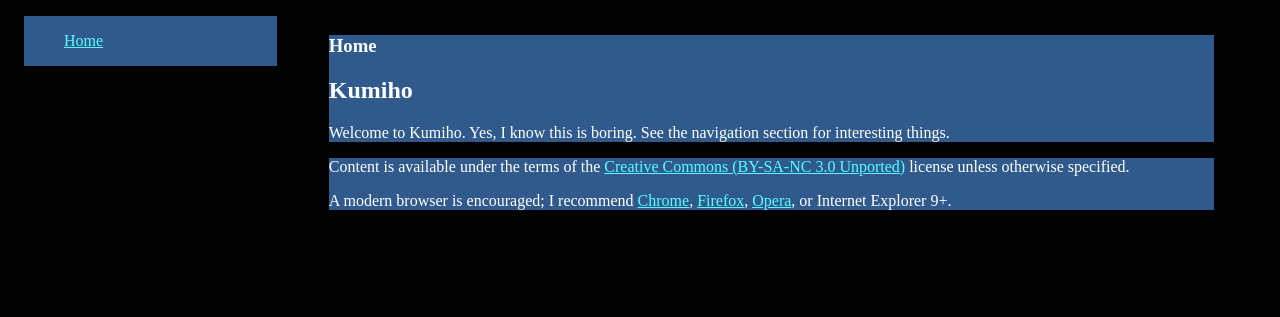
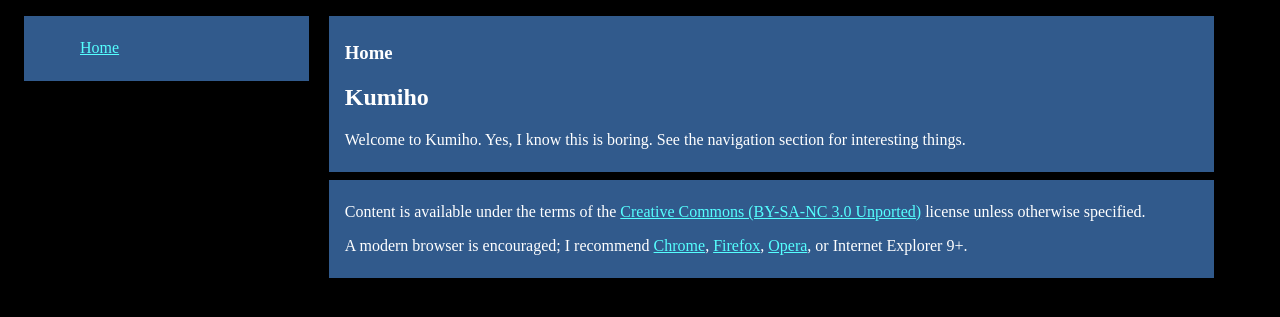
Before and after one commit to atymes/aerdan.github.com, a Jekyll site: the page built from index.html, in a window 1280 px wide. Shown: the top 317 px of the page. Built offline with Jekyll 4.4.1, drawn with Linux system fonts in a browser that asks for light colours.

Commit message:
base: Adjust margins and padding.

```diff
--- a/css/base.css
+++ b/css/base.css
@@ -14,11 +14,14 @@ article, nav, footer {
     border-image: url(/img/ff4.png) 4 4;
     -moz-border-image: url(/img/ff4.png) 4 4;
     -o-border-image: url(/img/ff4.png) 4 4;
+    padding-top: 1ex;
+    padding-left: 1em;
+    padding-right: 1em;
+    padding-bottom: 1ex;
 }
 nav {
     width: 20%;
     margin-left: 1em;
-    margin-right: 1em;
     vertical-align: top;
 }
 nav > ul {
@@ -27,9 +30,6 @@ nav > ul {
 aside {
     width: 70%;
     margin-left: 1em;
-    padding-left: 1em;
-    padding-right: 1em;
-    padding-bottom: 1ex;
 }
 article {
     display: block;
```
